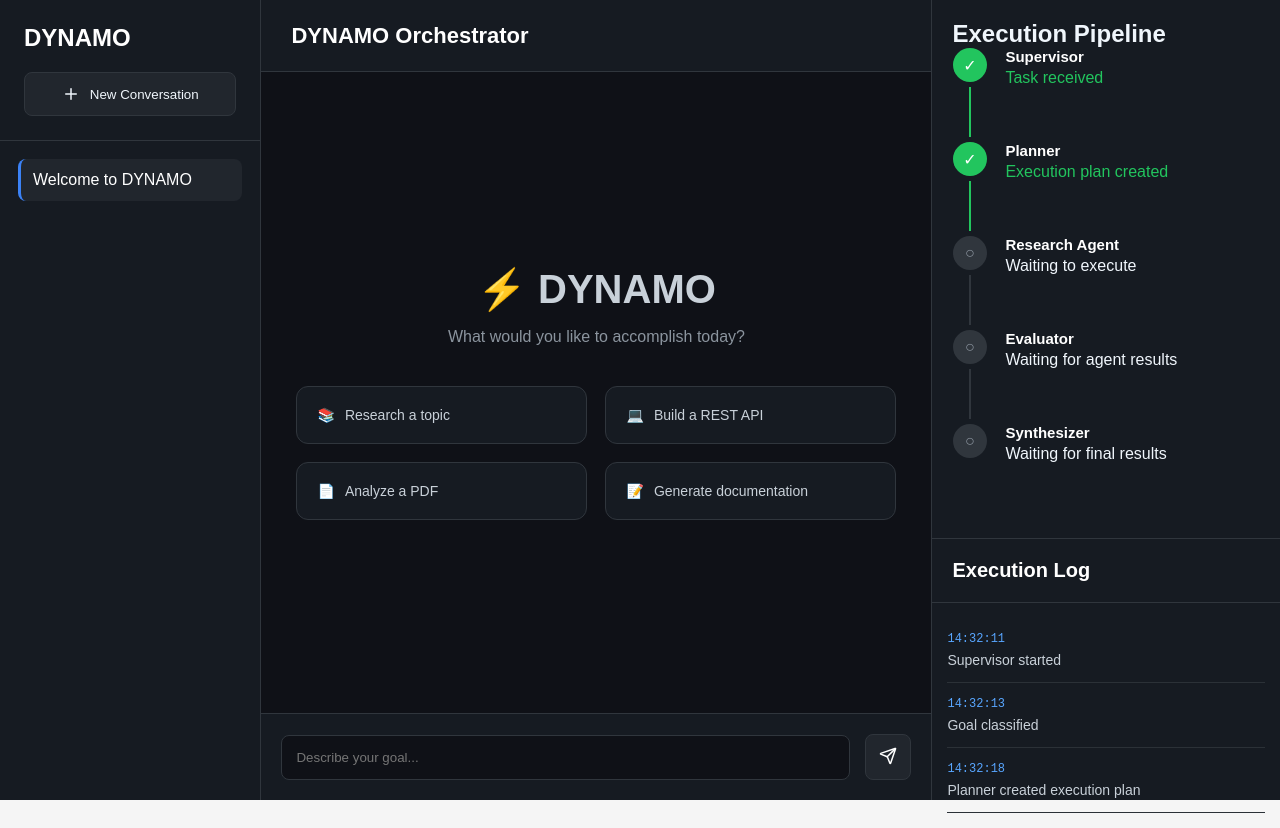
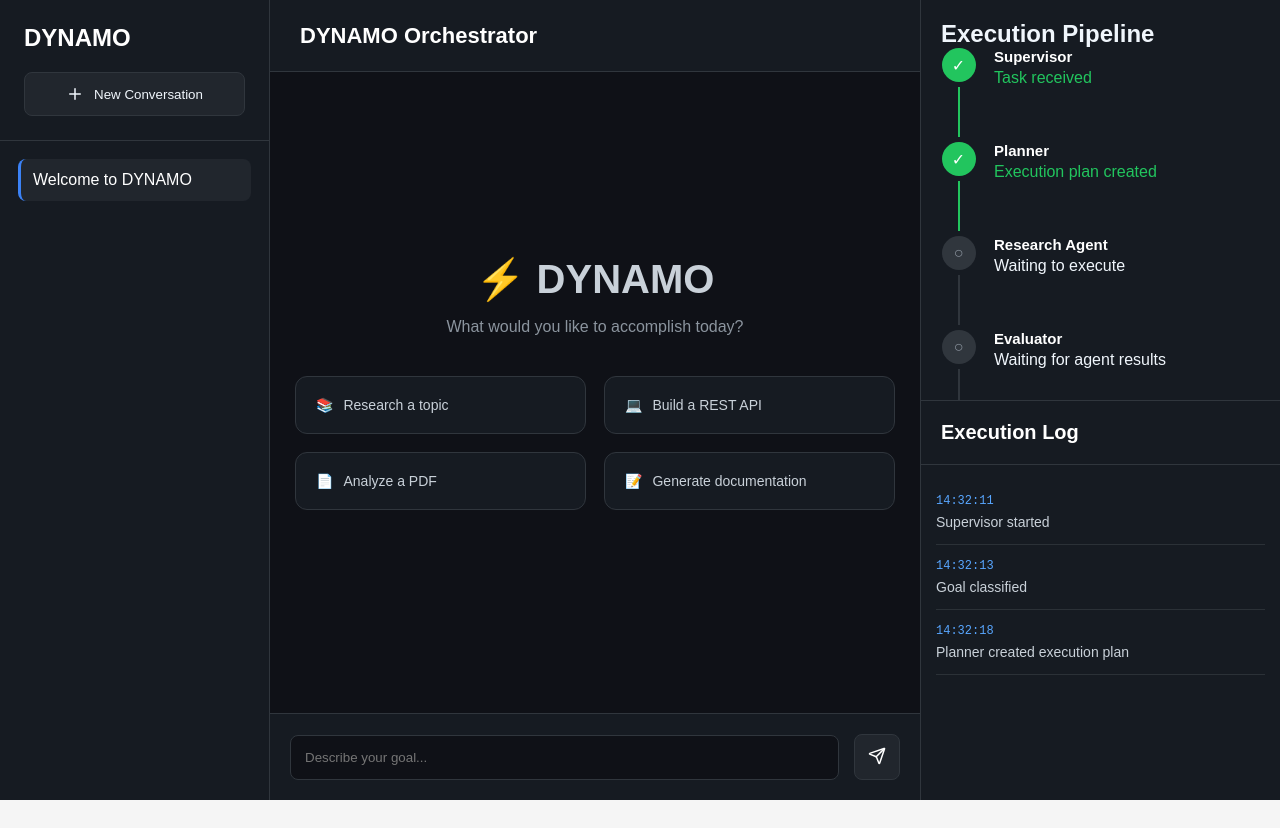
Before and after one commit to RajChintawar/DYNAMO-MultiAgent-Orchestration, a React app in the folder frontend/: page / in a window 1280 px wide. After the commit the page ends 800 px from the top, so only its background shows below. Built offline with nearby package versions, Linux system fonts and the light colour scheme; the HTML template or start-up script is replaced by a standard one.

Commit message:
Concluded with the frontend

```diff
--- a/frontend/src/components/ChatWindow.jsx
+++ b/frontend/src/components/ChatWindow.jsx
@@ -1,9 +1,18 @@
+import { useEffect, useRef } from "react";
 import ChatInput from "./ChatInput";
+const ChatWindow = ({
+  messages,
+  handleSendMessage,
+}) => {
 
-const ChatWindow = ({
-    messages,
-    handleSendMessage,
-}) => {
+  const messagesEndRef = useRef(null);
+
+  useEffect(() => {
+    messagesEndRef.current?.scrollIntoView({
+      behavior: "smooth",
+    });
+  }, [messages]);
+
   return (
     <div className="chatContainer">
 
@@ -82,7 +91,9 @@ const ChatWindow = ({
 
   )}
 
+<div ref={messagesEndRef} />
 </div>
+
 
 <ChatInput
     handleSendMessage={handleSendMessage}
--- a/frontend/src/pages/Dashboard.jsx
+++ b/frontend/src/pages/Dashboard.jsx
@@ -11,8 +11,9 @@ const Dashboard = () => {
     {
       id: 1,
       title: "Welcome to DYNAMO",
-    messages: [
-    ],
+
+      messages: [],
+
       pipeline: [
         {
           id: "supervisor",
@@ -45,6 +46,7 @@ const Dashboard = () => {
           status: "waiting",
         },
       ],
+
       eventLogs: [
         {
           id: "event-1",
@@ -62,20 +64,24 @@ const Dashboard = () => {
           event: "Planner created execution plan",
         },
       ],
+
+      isExecuting: false,
     },
   ]);
 
   const [selectedConversationId, setSelectedConversationId] = useState(1);
-// const [input, setInput] = useState("");
+
   const selectedConversation =
     conversations.find(
-        c => c.id === selectedConversationId
+      (conversation) => conversation.id === selectedConversationId
     ) || null;
 
 
+  // =========================================================
+  // MOCK EXECUTION
+  // =========================================================
 
   const startMockExecution = (conversationId) => {
-
     const stages = [
       {
         id: "supervisor",
@@ -110,8 +116,7 @@ const selectedConversation =
     ];
 
     // One execution start time.
-  // Every event timestamp will be calculated from the
-  // actual execution timeline.
+    // All event timestamps are calculated from this.
     const executionStart = Date.now();
 
     const createEvent = (event, offset) => ({
@@ -121,15 +126,17 @@ const selectedConversation =
     });
 
 
-  // -------------------------
+    // =========================================================
     // START EXECUTION
-  // -------------------------
+    // =========================================================
 
     setConversations((prev) =>
       prev.map((conversation) =>
         conversation.id === conversationId
           ? {
               ...conversation,
+
+              isExecuting: true,
 
               pipeline: stages,
 
@@ -142,15 +149,13 @@ const selectedConversation =
     );
 
 
-  // -------------------------
+    // =========================================================
     // SUPERVISOR → PLANNER
-  // -------------------------
+    // =========================================================
 
     setTimeout(() => {
-
       setConversations((prev) =>
         prev.map((conversation) => {
-
           if (conversation.id !== conversationId)
             return conversation;
 
@@ -158,7 +163,6 @@ const selectedConversation =
             ...conversation,
 
             pipeline: conversation.pipeline.map((stage) => {
-
               if (stage.id === "supervisor") {
                 return {
                   ...stage,
@@ -185,22 +189,18 @@ const selectedConversation =
               createEvent("Planner started", 1500),
             ],
           };
-
         })
       );
-
     }, 1500);
 
 
-  // -------------------------
+    // =========================================================
     // PLANNER → RESEARCH
-  // -------------------------
+    // =========================================================
 
     setTimeout(() => {
-
       setConversations((prev) =>
         prev.map((conversation) => {
-
           if (conversation.id !== conversationId)
             return conversation;
 
@@ -208,7 +208,6 @@ const selectedConversation =
             ...conversation,
 
             pipeline: conversation.pipeline.map((stage) => {
-
               if (stage.id === "planner") {
                 return {
                   ...stage,
@@ -235,22 +234,18 @@ const selectedConversation =
               createEvent("Research Agent started", 3000),
             ],
           };
-
         })
       );
-
     }, 3000);
 
 
-  // -------------------------
+    // =========================================================
     // RESEARCH → EVALUATOR
-  // -------------------------
+    // =========================================================
 
     setTimeout(() => {
-
       setConversations((prev) =>
         prev.map((conversation) => {
-
           if (conversation.id !== conversationId)
             return conversation;
 
@@ -258,7 +253,6 @@ const selectedConversation =
             ...conversation,
 
             pipeline: conversation.pipeline.map((stage) => {
-
               if (stage.id === "research") {
                 return {
                   ...stage,
@@ -285,22 +279,18 @@ const selectedConversation =
               createEvent("Evaluator started", 5000),
             ],
           };
-
         })
       );
-
     }, 5000);
 
 
-  // -------------------------
+    // =========================================================
     // EVALUATOR → SYNTHESIZER
-  // -------------------------
+    // =========================================================
 
     setTimeout(() => {
-
       setConversations((prev) =>
         prev.map((conversation) => {
-
           if (conversation.id !== conversationId)
             return conversation;
 
@@ -308,7 +298,6 @@ const selectedConversation =
             ...conversation,
 
             pipeline: conversation.pipeline.map((stage) => {
-
               if (stage.id === "evaluator") {
                 return {
                   ...stage,
@@ -335,30 +324,27 @@ const selectedConversation =
               createEvent("Synthesizer started", 7000),
             ],
           };
-
         })
       );
-
     }, 7000);
 
 
-  // -------------------------
+    // =========================================================
     // EXECUTION COMPLETE
-  // -------------------------
+    // =========================================================
 
     setTimeout(() => {
-
       setConversations((prev) =>
         prev.map((conversation) => {
-
           if (conversation.id !== conversationId)
             return conversation;
 
           return {
             ...conversation,
 
+            isExecuting: false,
+
             pipeline: conversation.pipeline.map((stage) => {
-
               if (stage.id === "synthesizer") {
                 return {
                   ...stage,
@@ -377,44 +363,49 @@ const selectedConversation =
               createEvent("Execution completed", 9000),
             ],
           };
-
         })
       );
-
     }, 9000);
-
   };
 
 
+  // =========================================================
+  // SEND MESSAGE
+  // =========================================================
 
   const handleSendMessage = (message) => {
-
     if (!message.trim()) return;
 
+
+    // =======================================================
     // NEW CHAT
+    // =======================================================
+
     if (selectedConversationId === null) {
-
       const newConversation = {
-
         id: crypto.randomUUID(),
 
-            title: message.split(" ").slice(0,5).join(" "),
+        title: message
+          .split(" ")
+          .slice(0, 5)
+          .join(" "),
 
-            messages:[
+        messages: [
           {
             id: crypto.randomUUID(),
-                    sender:"user",
-                    text:message,
-                }
+            sender: "user",
+            text: message,
+          },
         ],
 
-            pipeline:[],
+        pipeline: [],
 
-            eventLogs:[],
+        eventLogs: [],
 
+        isExecuting: true,
       };
 
-        setConversations(prev => [
+      setConversations((prev) => [
         newConversation,
         ...prev,
       ]);
@@ -424,53 +415,50 @@ setSelectedConversationId(newConversation.id);
       startMockExecution(newConversation.id);
 
       return;
-
     }
 
+
+    // =======================================================
     // EXISTING CHAT
+    // =======================================================
 
-    setConversations(prev=>
-
-        prev.map(conversation=>{
-
-            if(conversation.id!==selectedConversationId)
+    setConversations((prev) =>
+      prev.map((conversation) => {
+        if (conversation.id !== selectedConversationId)
           return conversation;
 
-            return{
-
+        return {
           ...conversation,
 
-                messages:[
+          messages: [
             ...conversation.messages,
 
             {
-                        id:crypto.randomUUID(),
-                        sender:"user",
-                        text:message,
-                    }
-                ]
+              id: crypto.randomUUID(),
+              sender: "user",
+              text: message,
+            },
+          ],
+        };
+      })
+    );
 
-            };
-
-        })
-
-    );
     startMockExecution(selectedConversationId);
-
   };
 
 
+  // =========================================================
+  // NEW CHAT
+  // =========================================================
+
+  const handleStartNewChat = () => {
+    setSelectedConversationId(null);
+  };
 
 
-
-
-
-const handleStartNewChat = () => {
-
-    setSelectedConversationId(null);
-
-};
-
+  // =========================================================
+  // UI
+  // =========================================================
 
   return (
     <div className="dashboard">
@@ -484,6 +472,7 @@ const handleStartNewChat = () => {
         />
       </aside>
 
+
       <main className="mainContent">
         <ChatWindow
           messages={selectedConversation?.messages || []}
@@ -491,19 +480,23 @@ const handleStartNewChat = () => {
         />
       </main>
 
+
       <aside className="rightPanel">
+
         <div className="pipelineContainer">
           <Pipeline
             pipeline={selectedConversation?.pipeline || []}
-
           />
         </div>
 
         <div className="eventContainer">
           <EventLog
   eventLogs={selectedConversation?.eventLogs || []}
+  conversationId={selectedConversationId}
+  isExecuting={selectedConversation?.isExecuting || false}
 />
         </div>
+
       </aside>
 
     </div>
--- a/frontend/src/styles/dashboard.css
+++ b/frontend/src/styles/dashboard.css
@@ -2,12 +2,14 @@
    DYNAMO THEME
 =========================== */
 
-.dashboard{
-    display:flex;
-    height:100vh;
-    width:100%;
-    background:#0F1117;
-    color:#F0F6FC;
+.dashboard {
+    display: flex;
+    height: 100vh;
+    width: 100%;
+    background: #0F1117;
+    color: #F0F6FC;
+
+    overflow: hidden;
 }
 
 /* LEFT */
@@ -20,38 +22,46 @@
 
 /* CENTER */
 
-.mainContent{
-    flex:1;
-    display:flex;
-    flex-direction:column;
-    background:#0F1117;
+.mainContent {
+    flex: 1;
+    min-width: 0;
+    min-height: 0;
+
+    display: flex;
+    flex-direction: column;
+
+    background: #0F1117;
 }
 
 /* RIGHT */
 
-.rightPanel{
+.rightPanel {
+    width: 360px;
 
-    width:360px;
+    min-height: 0;
 
-    background:#161B22;
+    background: #161B22;
 
-    border-left:1px solid #30363D;
+    border-left: 1px solid #30363D;
 
-    display:flex;
+    display: flex;
+    flex-direction: column;
 
-    flex-direction:column;
+    overflow: hidden;
 }
 
-.pipelineContainer{
+.pipelineContainer {
+    flex: 1;
+    min-height: 0;
 
-    flex:1;
-
-    border-bottom:1px solid #30363D;
+    border-bottom: 1px solid #30363D;
 }
 
-.eventContainer{
+.eventContainer {
+    flex: 1;
+    min-height: 0;
 
-    flex:1;
+    overflow: hidden;
 }
 
 /* //SideBar//// */
@@ -293,14 +303,13 @@
 PIPELINE
 =========================== */
 
-.pipeline{
+.pipeline {
+    height: 100%;
+    min-height: 0;
 
-    height:100%;
+    padding: 20px;
 
-    padding:20px;
-
-    overflow-y:auto;
-
+    overflow-y: auto;
 }
 
 .pipelineHeader{
@@ -489,14 +498,12 @@ STATUS ANIMATIONS
 EVENT LOG
 ========================== */
 
-.eventLog{
+.eventLog {
+    height: 100%;
+    min-height: 0;
 
-    height:100%;
-
-    display:flex;
-
-    flex-direction:column;
-
+    display: flex;
+    flex-direction: column;
 }
 
 .eventHeader{
@@ -514,14 +521,13 @@ EVENT LOG
     font-size:20px;
 }
 
-.eventBody{
+.eventBody {
+    flex: 1;
+    min-height: 0;
 
-    flex:1;
+    overflow-y: auto;
 
-    overflow-y:auto;
-
-    padding:15px;
-
+    padding: 15px;
 }
 
 /* One Event */
```
Also changed, not shown: frontend/src/components/EventLog.jsx (+49 -8 lines). Lines whose indentation alone changed are shown as unchanged.
